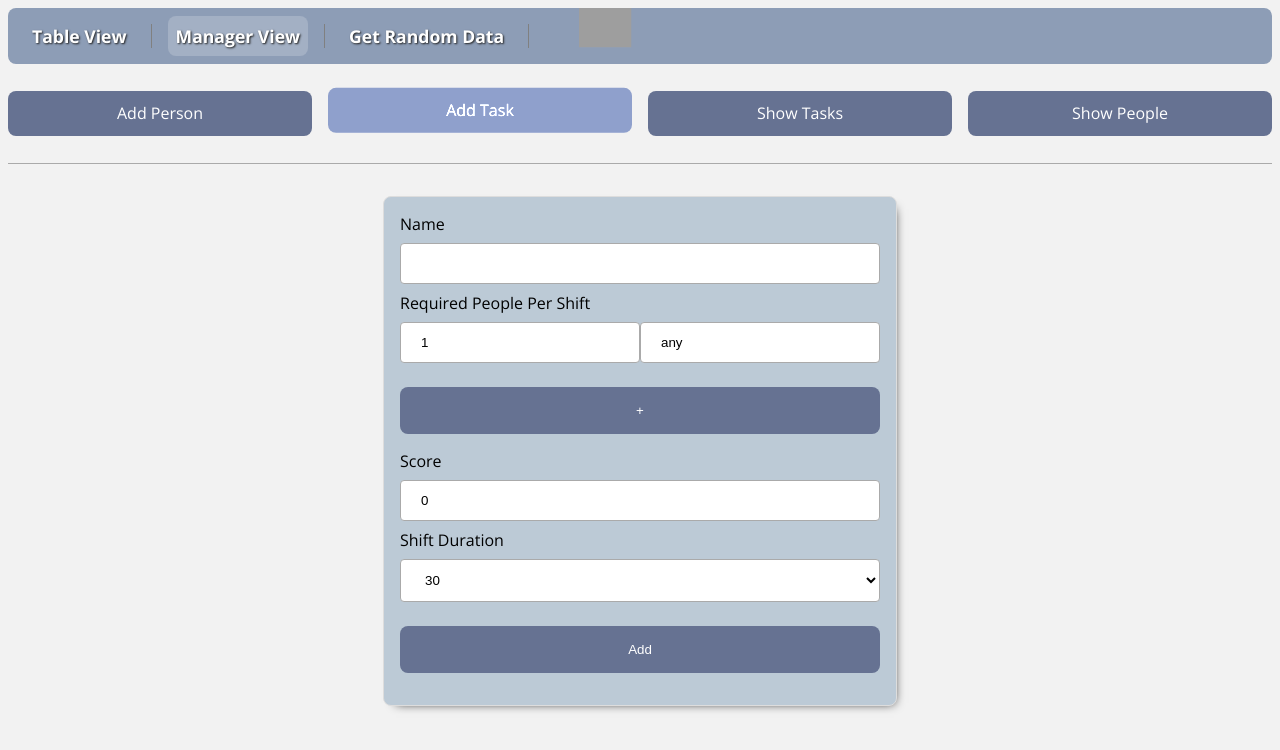
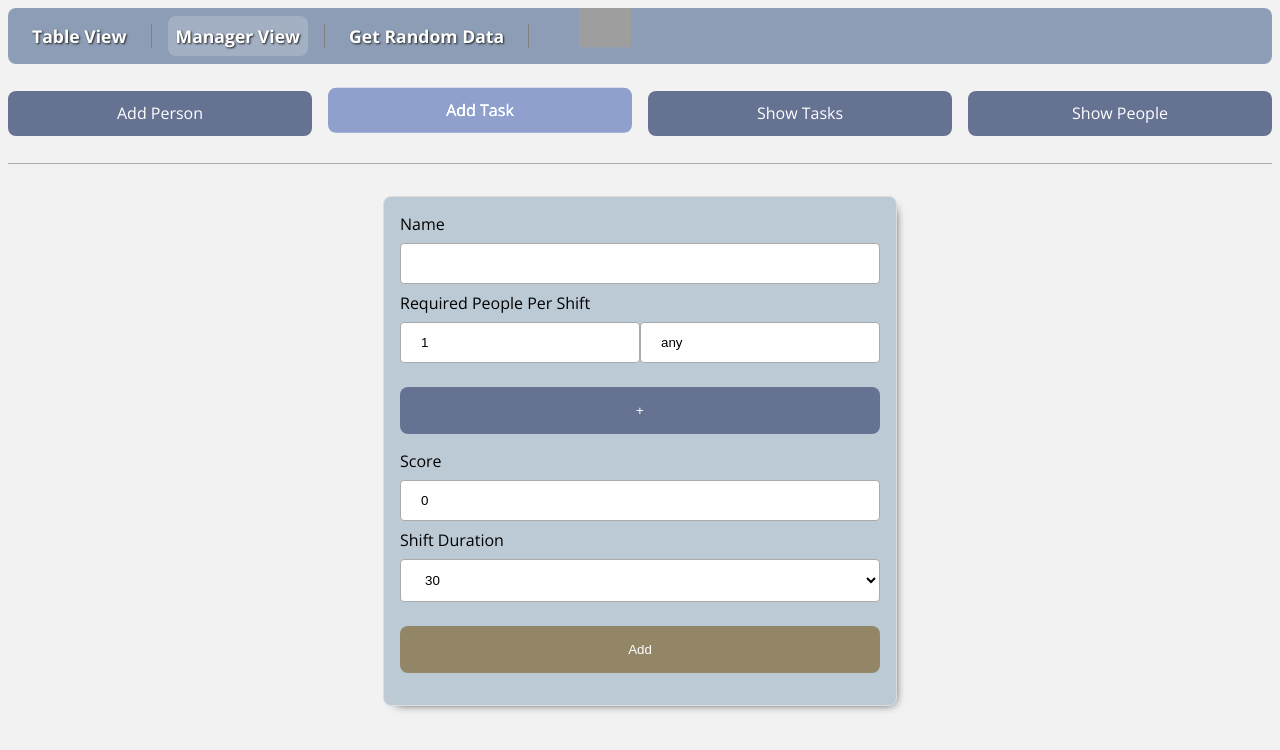
Before and after one commit to yuval-herman/shavazak, a React (Create React App) app in the folder client/: page /tablemanager/addtask in a window 1280 px wide. Shown: the top 750 px of the page. Built offline with nearby package versions, Linux system fonts and the light colour scheme; grey boxes are pictures that could not be loaded.

Commit message:
changed submit color in form

```diff
--- a/client/src/style/form.scss
+++ b/client/src/style/form.scss
@@ -23,6 +23,7 @@
 	}
 	input[type="submit"] {
 		@extend %button;
+		background-color: adjust-hue($color: base.$strong, $degrees: 180);
 	}
 	select {
 		@extend %input;
```
